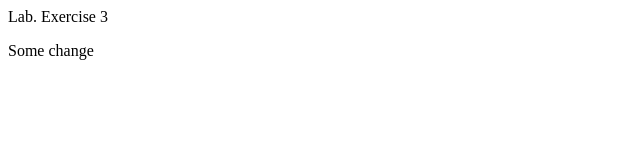
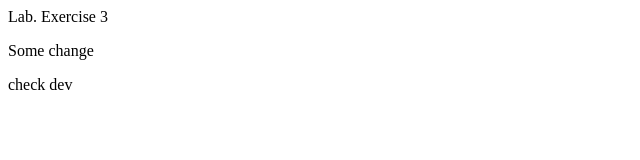
Before and after one commit to fedoralepceska/jenkins_ex, a plain HTML site: page index.html in a window 1280 px wide. Shown: the full height of the page, 0-640 px from the left. Drawn offline with Linux system fonts and the light colour scheme.

Commit message:
change in dev branch

```diff
--- a/index.html
+++ b/index.html
@@ -1,2 +1,3 @@
 <p>Lab. Exercise 3</p>
 <p>Some change</p>
+<p>check dev</p>
```
